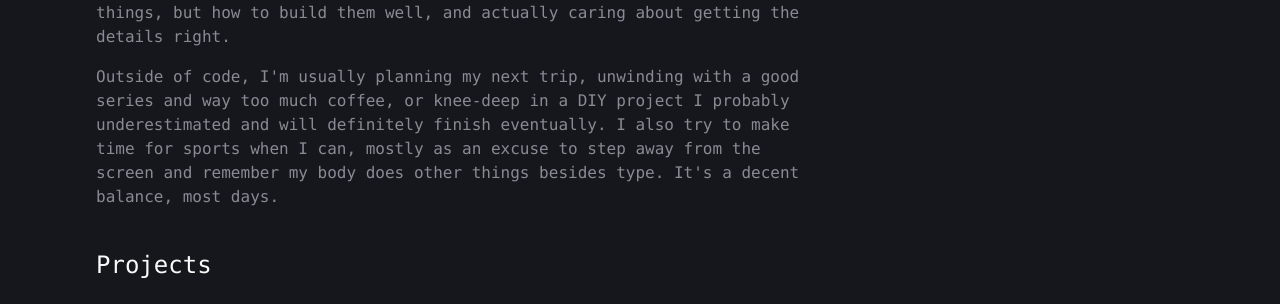
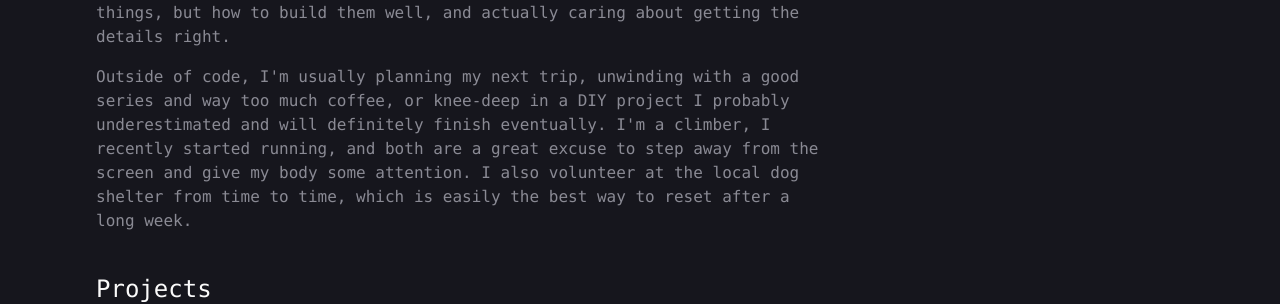
Before and after one commit to VargaEszter11/portfolio, a React (Vite) app: page / in a window 1280 px wide. Shown: the part 422-726 px from the top of the page. Built offline with nearby package versions, Linux system fonts and the light colour scheme.

Commit message:
change the about me section

```diff
--- a/src/components/About.jsx
+++ b/src/components/About.jsx
@@ -15,8 +15,9 @@ function About() {
                 <p className="font-mono text-base text-muted mt-4">
                     Outside of code, I'm usually planning my next trip, unwinding with a good series and way too much coffee,
                     or knee-deep in a DIY project I probably underestimated and will definitely finish eventually.
-                    I also try to make time for sports when I can, mostly as an excuse to step away from the screen and remember
-                    my body does other things besides type. It's a decent balance, most days.
+                    I'm a climber, I recently started running, and both are a great excuse to step away from the screen and give
+                    my body some attention. I also volunteer at the local dog shelter from time to time,
+                    which is easily the best way to reset after a long week.
                 </p>
             </div>
         </div>
```
